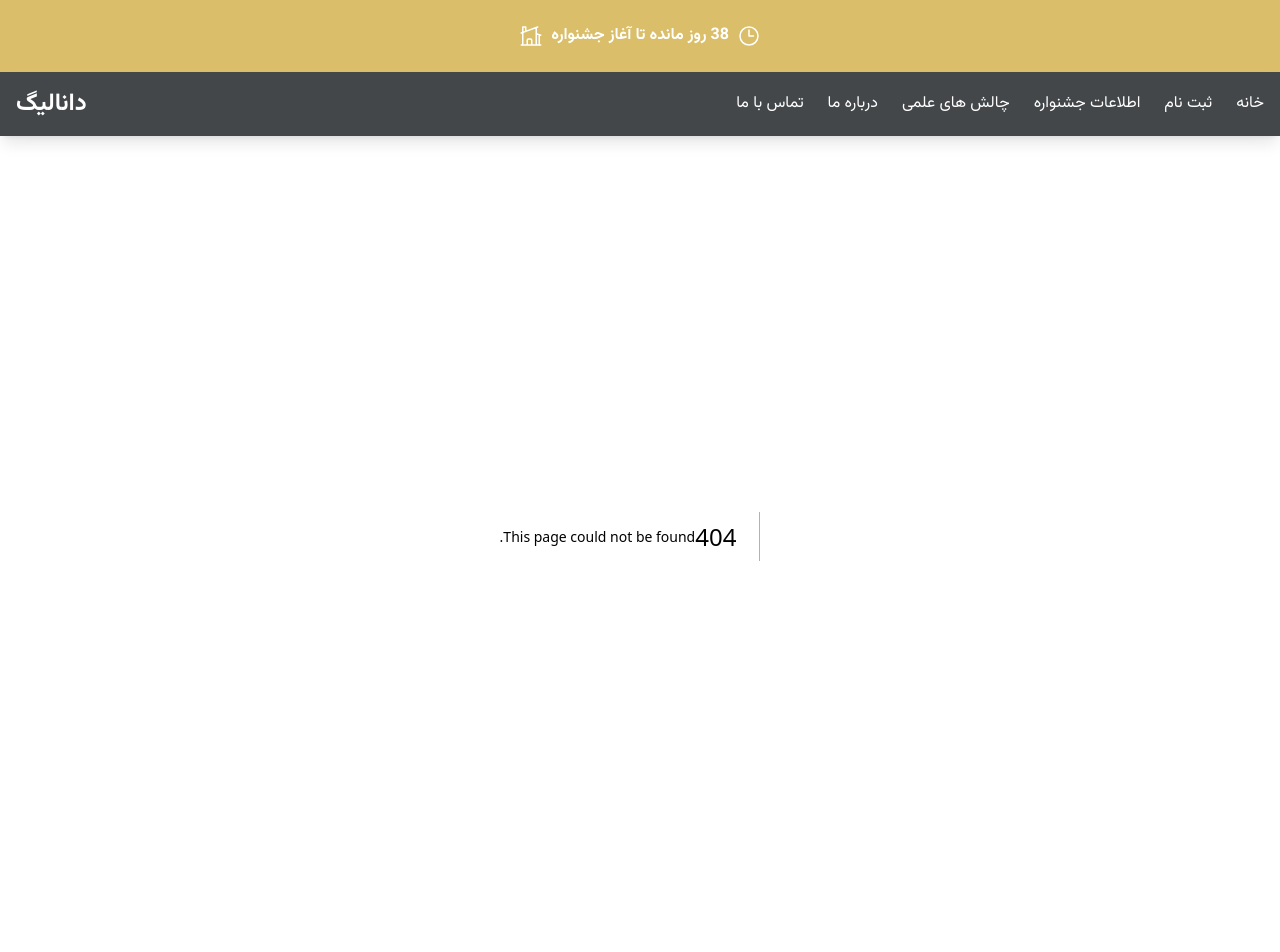
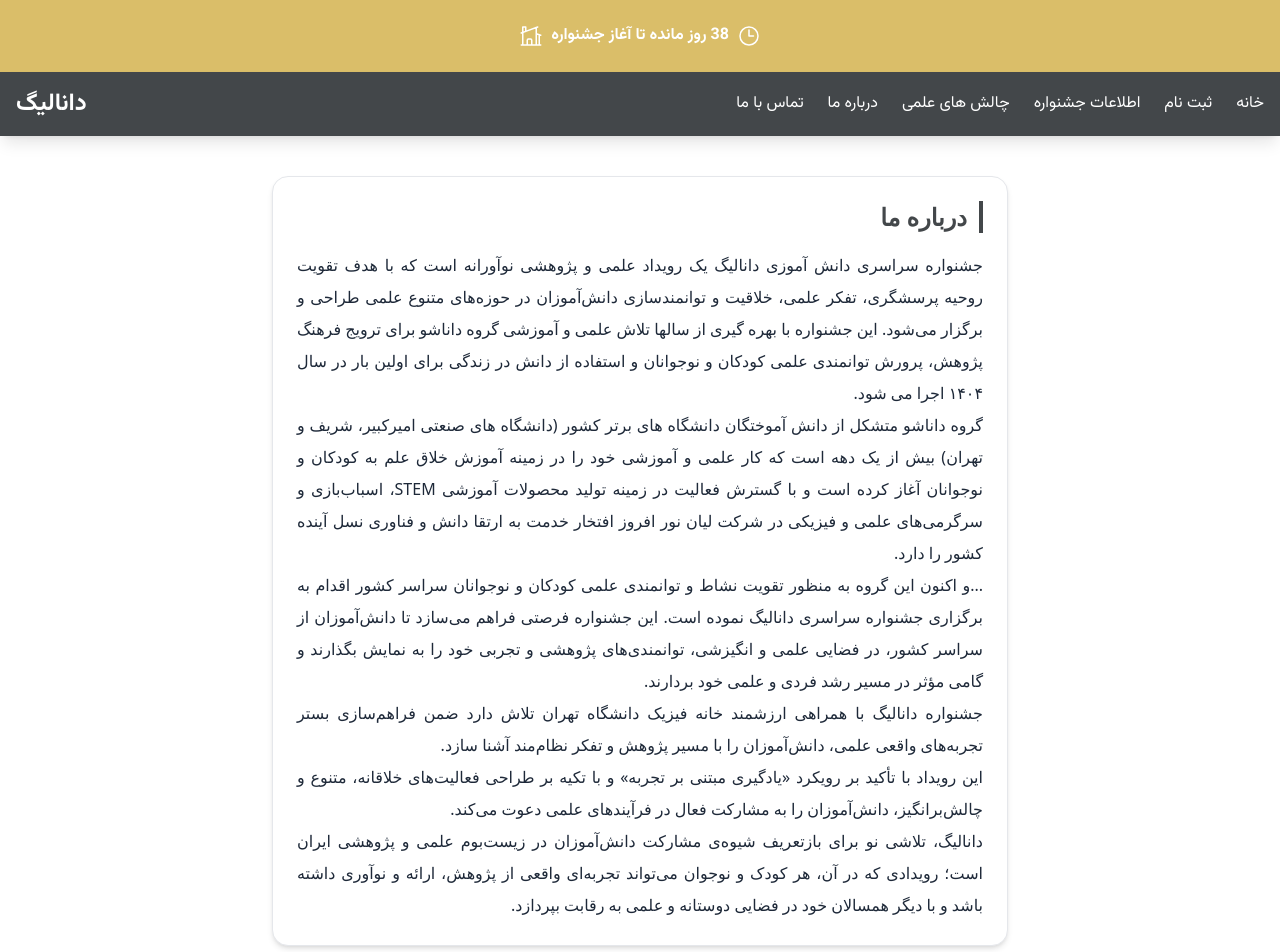
Before and after one commit to alireza10rezaei10/danaleague-front-end, a Next.js app: page /about-us in a window 1280 px wide. Before the commit this address had no page. Shown: the top 952 px of the page. Built offline with nearby package versions, Linux system fonts and the light colour scheme.

Commit message:
add about-us page

```diff
--- /dev/null
+++ b/app/about-us/page.jsx
@@ -0,0 +1,51 @@
+import Section from "@/components/Section";
+
+const AboutUs = () => {
+  return (
+    <div className="max-w-3xl mx-auto px-4 py-10 text-gray-800 font-sans space-y-6 leading-loose text-justify">
+      <Section title="درباره ما">
+        <p>
+          جشنواره سراسری دانش آموزی دانالیگ یک رویداد علمی و پژوهشی نوآورانه است
+          که با هدف تقویت روحیه پرسشگری، تفکر علمی، خلاقیت و توانمندسازی
+          دانش‌آموزان در حوزه‌های متنوع علمی طراحی و برگزار می‌شود. این جشنواره
+          با بهره گیری از سالها تلاش علمی و آموزشی گروه داناشو برای ترویج فرهنگ
+          پژوهش، پرورش توانمندی علمی کودکان و نوجوانان و استفاده از دانش در
+          زندگی برای اولین بار در سال ۱۴۰۴ اجرا می شود.
+        </p>
+        <p>
+          گروه داناشو متشکل از دانش آموختگان دانشگاه های برتر کشور (دانشگاه های
+          صنعتی امیرکبیر، شریف و تهران) بیش از یک دهه است که کار علمی و آموزشی
+          خود را در زمینه آموزش خلاق علم به کودکان و نوجوانان آغاز کرده است و با
+          گسترش فعالیت در زمینه تولید محصولات آموزشی STEM، اسباب‌بازی و
+          سرگرمی‌های علمی و فیزیکی در شرکت لیان نور افروز افتخار خدمت به ارتقا
+          دانش و فناوری نسل آینده کشور را دارد.
+        </p>
+        <p>
+          ...و اکنون این گروه به منظور تقویت نشاط و توانمندی علمی کودکان و
+          نوجوانان سراسر کشور اقدام به برگزاری جشنواره سراسری دانالیگ نموده است.
+          این جشنواره فرصتی فراهم می‌سازد تا دانش‌آموزان از سراسر کشور، در فضایی
+          علمی و انگیزشی، توانمندی‌های پژوهشی و تجربی خود را به نمایش بگذارند و
+          گامی مؤثر در مسیر رشد فردی و علمی خود بردارند.
+        </p>
+        <p>
+          جشنواره دانالیگ با همراهی ارزشمند خانه فیزیک دانشگاه تهران تلاش دارد
+          ضمن فراهم‌سازی بستر تجربه‌های واقعی علمی، دانش‌آموزان را با مسیر پژوهش
+          و تفکر نظام‌مند آشنا سازد.
+        </p>
+        <p>
+          این رویداد با تأکید بر رویکرد «یادگیری مبتنی بر تجربه» و با تکیه بر
+          طراحی فعالیت‌های خلاقانه، متنوع و چالش‌برانگیز، دانش‌آموزان را به
+          مشارکت فعال در فرآیندهای علمی دعوت می‌کند.
+        </p>
+        <p>
+          دانالیگ، تلاشی نو برای بازتعریف شیوه‌ی مشارکت دانش‌آموزان در زیست‌بوم
+          علمی و پژوهشی ایران است؛ رویدادی که در آن، هر کودک و نوجوان می‌تواند
+          تجربه‌ای واقعی از پژوهش، ارائه و نوآوری داشته باشد و با دیگر همسالان
+          خود در فضایی دوستانه و علمی به رقابت بپردازد.
+        </p>
+      </Section>
+    </div>
+  );
+};
+
+export default AboutUs;
```
